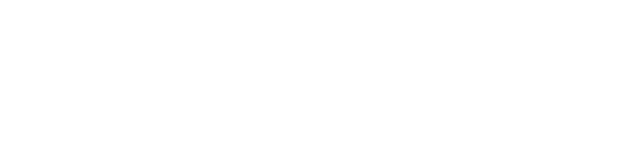
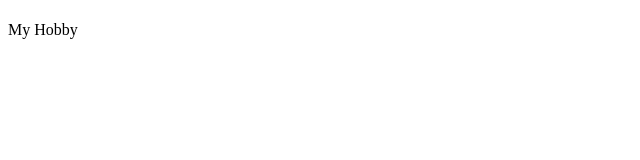
Before and after one commit to mainuromayer/my-first-repo, a plain HTML site: page index.html in a window 1280 px wide. Shown: the full height of the page, 0-640 px from the left. Drawn offline with Linux system fonts and the light colour scheme.

Commit message:
My First

```diff
--- a/index.html
+++ b/index.html
@@ -1,12 +1,16 @@
 <!DOCTYPE html>
 <html lang="en">
+
 <head>
   <meta charset="UTF-8">
   <meta http-equiv="X-UA-Compatible" content="IE=edge">
   <meta name="viewport" content="width=device-width, initial-scale=1.0">
   <title>Document</title>
 </head>
+
 <body>
   <h1></h1>
+  <p>My Hobby</p>
 </body>
+
 </html>
```
